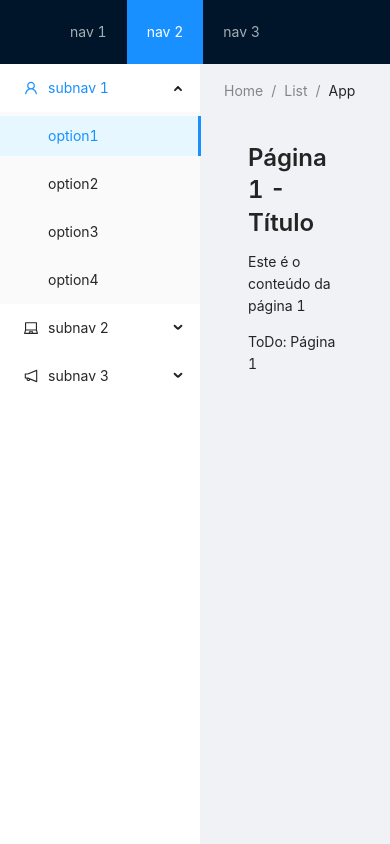
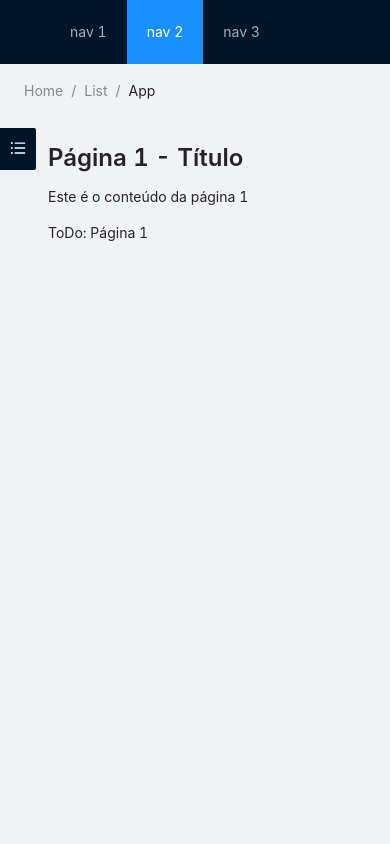
Before and after one commit to cascelli/psystems-site, a React (Create React App) app: page / in a window 390 px wide. Built offline with nearby package versions, Linux system fonts and the light colour scheme.

Commit message:
Ajustado responsividade no Layout (Sidebar)

```diff
--- a/src/app/layouts/Default/Sidebar.tsx
+++ b/src/app/layouts/Default/Sidebar.tsx
@@ -11,7 +11,12 @@ const { SubMenu } = Menu; // Primeiro importa o Menu e depois desconstroi o SubM
 
 export default function DefaultLayoutSidebar() {
   return (
-    <Sider width={200} className='site-layout-background'>
+    <Sider
+      width={200}
+      className='site-layout-background'
+      breakpoint='lg'
+      collapsedWidth='0'
+    >
       <Menu
         mode='inline'
         defaultSelectedKeys={['1']}
```
